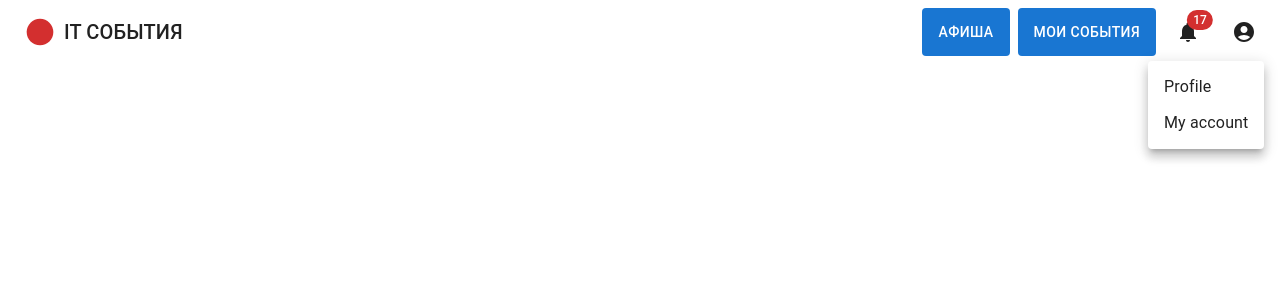
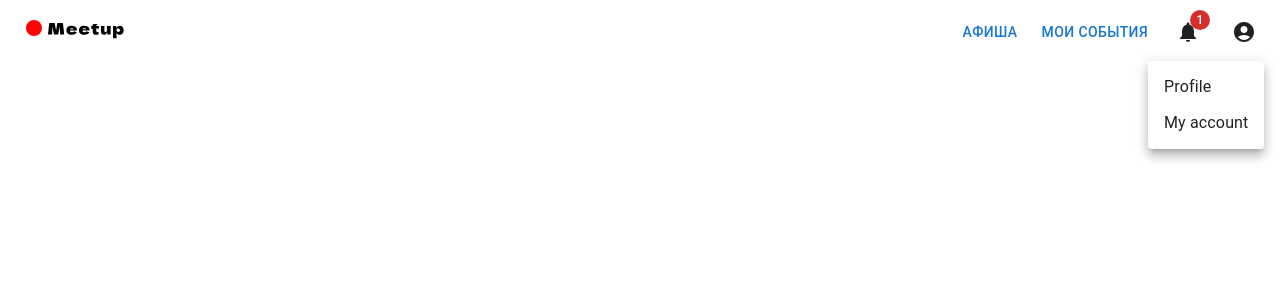
Before and after one commit to yandex-funtech-it-events/frontend, a React (Vite) app: page / in a window 1280 px wide. Both pictures are taken after a click on the button "account of current user". Shown: the top 300 px of the page. Built offline with nearby package versions, Linux system fonts and the light colour scheme.

Commit message:
refac: header

```diff
--- /dev/null
+++ b/src/components/header/components/main-menu.tsx
@@ -0,0 +1,17 @@
+import { Box, Button } from '@mui/material';
+import UserMenu from './user-menu.tsx';
+import Notification from '../../notification.tsx';
+
+const MainMenu = () => {
+  return (
+    <Box display="flex" alignItems="center" gap={1} sx={{ display: { xs: 'none', md: 'flex' } }}>
+      <Button href="/afisha">Афиша</Button>
+      <Button href="/my-events">Мои события</Button>
+      <Notification />
+
+      <UserMenu />
+    </Box>
+  );
+};
+
+export default MainMenu;
--- /dev/null
+++ b/src/components/header/components/mobile-menu.tsx
@@ -0,0 +1,62 @@
+import { useState } from 'react';
+import { Box, Button, IconButton, Menu, MenuItem } from '@mui/material';
+import MenuIcon from '@mui/icons-material/Menu';
+import UserMenu from './user-menu.tsx';
+import Notification from '../../notification.tsx';
+
+const MobileMenu = () => {
+  const [isOpen, setIsOpen] = useState(false);
+
+  const handleOpenMenu = () => {
+    setIsOpen(true);
+  };
+
+  const handleCloseMenu = () => {
+    setIsOpen(false);
+  };
+
+  return (
+    <Box sx={{ display: { xs: 'flex', md: 'none' } }}>
+      <IconButton
+        size="large"
+        aria-label="show more"
+        aria-controls="menu-mobile"
+        aria-haspopup="true"
+        onClick={handleOpenMenu}
+        color="inherit"
+      >
+        <MenuIcon />
+      </IconButton>
+
+      <Menu
+        anchorOrigin={{
+          vertical: 'top',
+          horizontal: 'right',
+        }}
+        id="menu-mobile"
+        keepMounted
+        transformOrigin={{
+          vertical: 'top',
+          horizontal: 'right',
+        }}
+        open={isOpen}
+        onClose={handleCloseMenu}
+      >
+        <MenuItem>
+          <Button href="/afisha">Афиша</Button>
+        </MenuItem>
+        <MenuItem>
+          <Button href="/my-events">Мои события</Button>
+        </MenuItem>
+        <MenuItem>
+          <Notification />
+        </MenuItem>
+        <MenuItem>
+          <UserMenu />
+        </MenuItem>
+      </Menu>
+    </Box>
+  );
+};
+
+export default MobileMenu;
--- /dev/null
+++ b/src/components/header/components/user-menu.tsx
@@ -0,0 +1,58 @@
+import { Box, IconButton, Menu, MenuItem, Typography } from '@mui/material';
+import AccountCircle from '@mui/icons-material/AccountCircle';
+import { useState } from 'react';
+
+const UserMenu = () => {
+  const [isOpen, setIsOpen] = useState(false);
+
+  const handleOpenMenu = () => {
+    setIsOpen(true);
+  };
+
+  const handleCloseMenu = () => {
+    setIsOpen(false);
+  };
+
+  return (
+    <>
+      <Box display="flex" alignItems="center" gap={2}>
+        <IconButton
+          size="large"
+          edge="end"
+          aria-label="account of current user"
+          aria-controls="user-menu"
+          aria-haspopup="true"
+          onClick={handleOpenMenu}
+          color="inherit"
+        >
+          <AccountCircle />
+        </IconButton>
+
+        <Typography component="p" sx={{ display: { xs: 'block', md: 'none' } }}>
+          Profile
+        </Typography>
+      </Box>
+
+      <Menu
+        sx={{ mt: { xs: '245px', md: '45px' } }}
+        anchorOrigin={{
+          vertical: 'top',
+          horizontal: 'right',
+        }}
+        id="user-menu"
+        keepMounted
+        transformOrigin={{
+          vertical: 'top',
+          horizontal: 'right',
+        }}
+        open={isOpen}
+        onClose={handleCloseMenu}
+      >
+        <MenuItem onClick={handleCloseMenu}>Profile</MenuItem>
+        <MenuItem onClick={handleCloseMenu}>My account</MenuItem>
+      </Menu>
+    </>
+  );
+};
+
+export default UserMenu;
--- a/src/components/header/index.tsx
+++ b/src/components/header/index.tsx
@@ -1,162 +1,20 @@
-import {
-  AppBar,
-  Badge,
-  Box,
-  Button,
-  IconButton,
-  Menu,
-  MenuItem,
-  Toolbar,
-  Typography,
-} from '@mui/material';
-import AccountCircle from '@mui/icons-material/AccountCircle';
-import NotificationsIcon from '@mui/icons-material/Notifications';
-import MoreIcon from '@mui/icons-material/MoreVert';
-import React, { useState } from 'react';
-import { Circle } from '@mui/icons-material';
+import { AppBar, Box, Toolbar } from '@mui/material';
+import MobileMenu from './components/mobile-menu.tsx';
+import MainMenu from './components/main-menu.tsx';
+import Logo from '../logo.tsx';
 
 const Header = () => {
-  const [anchorEl, setAnchorEl] = useState<null | HTMLElement>(null);
-  const [mobileMoreAnchorEl, setMobileMoreAnchorEl] = useState<null | HTMLElement>(null);
-
-  const isMenuOpen = Boolean(anchorEl);
-  const isMobileMenuOpen = Boolean(mobileMoreAnchorEl);
-
-  const handleProfileMenuOpen = (event: React.MouseEvent<HTMLElement>) => {
-    setAnchorEl(event.currentTarget);
-  };
-
-  const handleMobileMenuClose = () => {
-    setMobileMoreAnchorEl(null);
-  };
-
-  const handleMenuClose = () => {
-    setAnchorEl(null);
-    handleMobileMenuClose();
-  };
-
-  const handleMobileMenuOpen = (event: React.MouseEvent<HTMLElement>) => {
-    setMobileMoreAnchorEl(event.currentTarget);
-  };
-
-  const menuId = 'primary-search-account-menu';
-  const renderMenu = (
-    <Menu
-      sx={{ mt: '45px' }}
-      anchorEl={anchorEl}
-      anchorOrigin={{
-        vertical: 'top',
-        horizontal: 'right',
-      }}
-      id={menuId}
-      keepMounted
-      transformOrigin={{
-        vertical: 'top',
-        horizontal: 'right',
-      }}
-      open={isMenuOpen}
-      onClose={handleMenuClose}
-    >
-      <MenuItem onClick={handleMenuClose}>Profile</MenuItem>
-      <MenuItem onClick={handleMenuClose}>My account</MenuItem>
-    </Menu>
-  );
-
-  const mobileMenuId = 'primary-search-account-menu-mobile';
-  const renderMobileMenu = (
-    <Menu
-      anchorEl={mobileMoreAnchorEl}
-      anchorOrigin={{
-        vertical: 'top',
-        horizontal: 'right',
-      }}
-      id={mobileMenuId}
-      keepMounted
-      transformOrigin={{
-        vertical: 'top',
-        horizontal: 'right',
-      }}
-      open={isMobileMenuOpen}
-      onClose={handleMobileMenuClose}
-    >
-      <MenuItem>
-        <Button>Афиша</Button>
-      </MenuItem>
-      <MenuItem>
-        <Button>Мои события</Button>
-      </MenuItem>
-      <MenuItem>
-        <IconButton size="large" aria-label="show 17 new notifications" color="inherit">
-          <Badge badgeContent={17} color="error">
-            <NotificationsIcon />
-          </Badge>
-        </IconButton>
-        <p>Notifications</p>
-      </MenuItem>
-      <MenuItem onClick={handleProfileMenuOpen}>
-        <IconButton
-          size="large"
-          aria-label="account of current user"
-          aria-controls="primary-search-account-menu"
-          aria-haspopup="true"
-          color="inherit"
-        >
-          <AccountCircle />
-        </IconButton>
-        <p>Profile</p>
-      </MenuItem>
-    </Menu>
-  );
-
   return (
     <Box sx={{ flexGrow: 1 }}>
       <AppBar elevation={0} position="static" color="transparent">
         <Toolbar sx={{ justifyContent: 'space-between' }}>
-          <Box display="flex" alignItems="center" gap={1}>
-            <Circle color="error" sx={{ width: '32px', height: '32px' }} />
+          <Logo />
 
-            <Typography variant="h6" sx={{ textTransform: 'uppercase' }}>
-              IT События
-            </Typography>
-          </Box>
+          <MainMenu />
 
-          <Box gap={1} sx={{ display: { xs: 'none', md: 'flex' } }}>
-            <Button variant="contained">Афиша</Button>
-            <Button variant="contained">Мои события</Button>
-            <IconButton size="large" aria-label="show 17 new notifications" color="inherit">
-              <Badge badgeContent={17} color="error">
-                <NotificationsIcon />
-              </Badge>
-            </IconButton>
-            <IconButton
-              size="large"
-              edge="end"
-              aria-label="account of current user"
-              aria-controls={menuId}
-              aria-haspopup="true"
-              onClick={handleProfileMenuOpen}
-              color="inherit"
-            >
-              <AccountCircle />
-            </IconButton>
-          </Box>
-
-          <Box sx={{ display: { xs: 'flex', md: 'none' } }}>
-            <IconButton
-              size="large"
-              aria-label="show more"
-              aria-controls={mobileMenuId}
-              aria-haspopup="true"
-              onClick={handleMobileMenuOpen}
-              color="inherit"
-            >
-              <MoreIcon />
-            </IconButton>
-          </Box>
+          <MobileMenu />
         </Toolbar>
       </AppBar>
-      {renderMobileMenu}
-      {renderMenu}
     </Box>
   );
 };
--- /dev/null
+++ b/src/components/logo.tsx
@@ -0,0 +1,12 @@
+import { Link } from '@mui/material';
+import logo from '@/assets/icons/Logo.svg';
+
+const Logo = () => {
+  return (
+    <Link href="/">
+      <img src={logo} alt="logo" />
+    </Link>
+  );
+};
+
+export default Logo;
--- /dev/null
+++ b/src/components/notification.tsx
@@ -0,0 +1,20 @@
+import { Badge, Box, IconButton, Typography } from '@mui/material';
+import NotificationsIcon from '@mui/icons-material/Notifications';
+
+const Notification = () => {
+  return (
+    <Box display="flex" alignItems="center" gap={1}>
+      <IconButton size="large" aria-label="show 17 new notifications" color="inherit">
+        <Badge badgeContent={1} color="error">
+          <NotificationsIcon />
+        </Badge>
+      </IconButton>
+
+      <Typography component="p" sx={{ display: { xs: 'block', md: 'none' } }}>
+        Notification
+      </Typography>
+    </Box>
+  );
+};
+
+export default Notification;
```
Also changed, not shown: tsconfig.json (+5 -3 lines), src/assets/icons/Logo.svg (added).
